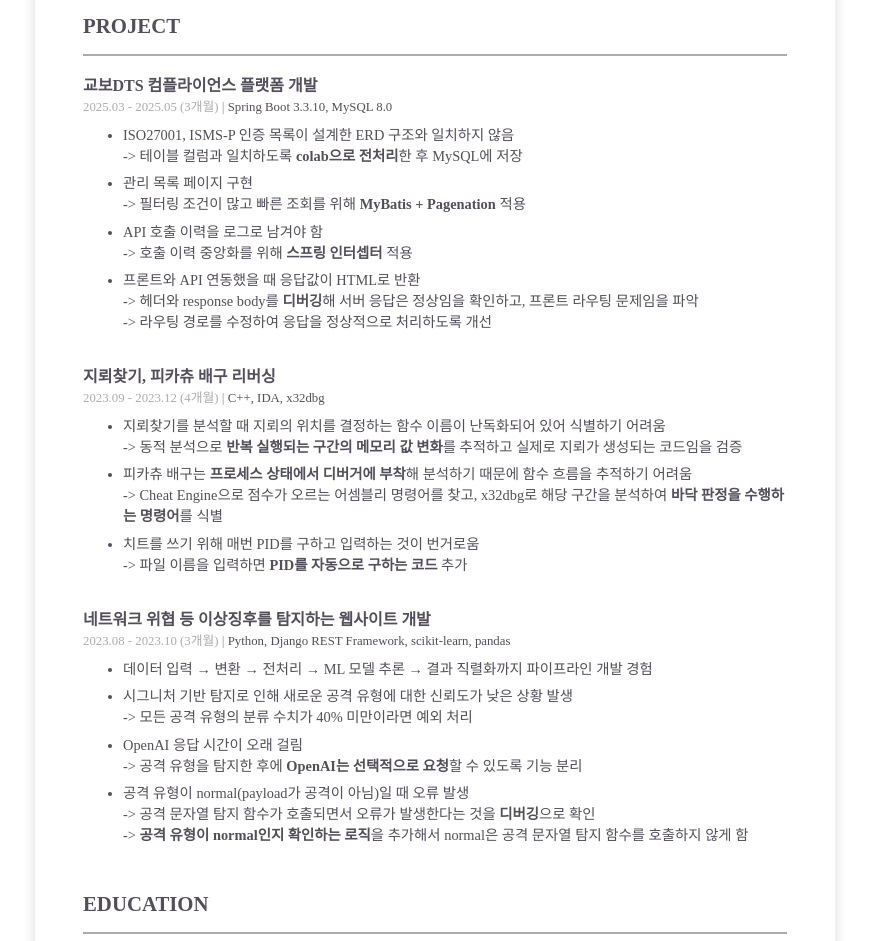
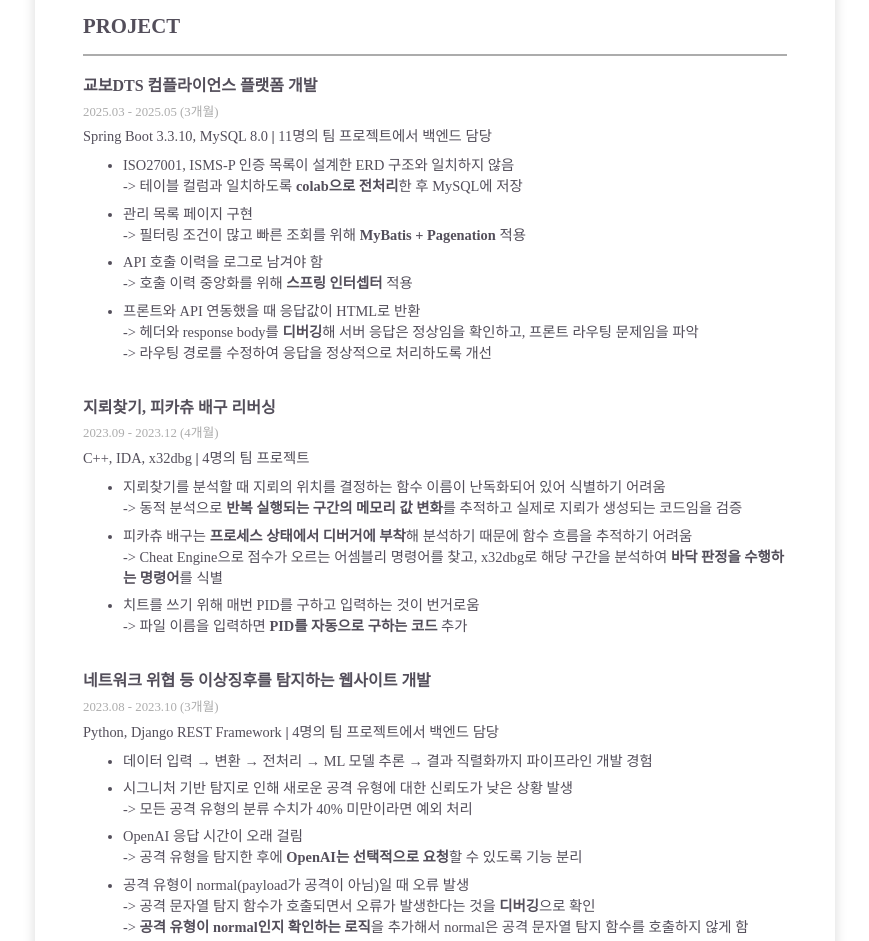
Before and after one commit to yeon025/portfolio.github.io, a plain HTML site: page index.html in a window 1280 px wide. Shown: the part 320-1261 px from the top of the page, without its empty margins (205-1074 px from the left). Drawn offline with Linux system fonts and the light colour scheme.

Commit message:
feat: add team size and my role to project

```diff
--- a/index.html
+++ b/index.html
@@ -43,9 +43,9 @@
             <div class="section-header"><b>PROJECT</b></div>
 
             <div class="project-text">
-                <b>교보DTS 컴플라이언스 플랫폼 개발</b><br>
-                <span class="section-period">2025.03 - 2025.05 (3개월) <b> | </b></span>
-                <span class="skill">Spring Boot 3.3.10, MySQL 8.0</span>
+                <b>교보DTS 컴플라이언스 플랫폼 개발</b>
+                <p class="project-period">2025.03 - 2025.05 (3개월)</p>
+                <p class="skill">Spring Boot 3.3.10, MySQL 8.0 <b>|</b> 11명의 팀 프로젝트에서 백엔드 담당</p>
                 <ul>
                     <li>ISO27001, ISMS-P 인증 목록이 설계한 ERD 구조와 일치하지 않음<br>->
                         테이블 컬럼과 일치하도록 <b>colab으로 전처리</b>한 후 MySQL에 저장</li>
@@ -60,9 +60,9 @@
             </div>
 
             <div class="project-text">
-                <b>지뢰찾기, 피카츄 배구 리버싱</b><br>
-                <span class="section-period">2023.09 - 2023.12 (4개월) <b> | </b></span>
-                <span class="skill">C++, IDA, x32dbg</span>
+                <b>지뢰찾기, 피카츄 배구 리버싱</b>
+                <p class="project-period">2023.09 - 2023.12 (4개월)</p>
+                <p class="skill">C++, IDA, x32dbg <b>|</b> 4명의 팀 프로젝트</p>
                 <ul>
                     <li>지뢰찾기를 분석할 때 지뢰의 위치를 결정하는 함수 이름이 난독화되어 있어 식별하기 어려움<br>->
                         동적 분석으로 <b>반복 실행되는 구간의 메모리 값 변화</b>를 추적하고
@@ -76,9 +76,9 @@
             </div>
 
             <div class="project-text">
-                <b>네트워크 위협 등 이상징후를 탐지하는 웹사이트 개발</b><br>
-                <span class="section-period">2023.08 - 2023.10 (3개월) <b> | </b></span>
-                <span class="skill">Python, Django REST Framework, scikit-learn, pandas</span>
+                <b>네트워크 위협 등 이상징후를 탐지하는 웹사이트 개발</b>
+                <p class="project-period">2023.08 - 2023.10 (3개월)</p>
+                <p class="skill">Python, Django REST Framework <b>|</b> 4명의 팀 프로젝트에서 백엔드 담당</p>
                 <ul>
                     <li>데이터 입력 → 변환 → 전처리 → ML 모델 추론 → 결과 직렬화까지 파이프라인 개발 경험</li>
                     <li>시그니처 기반 탐지로 인해 새로운 공격 유형에 대한 신뢰도가 낮은 상황 발생<br>->
--- a/style.css
+++ b/style.css
@@ -63,17 +63,17 @@ section {
     font-size: 0.9rem;
 }
 
-.section-period {
+.project-period {
     color: #acacac;
     font-size: 0.8rem;
     margin-top: 0.3rem;
-    margin-bottom: 0.5rem;
+    margin-bottom: 0.3rem;
 }
 
 .skill {
     color: #2d2736d1;
-    font-size: 0.8rem;
-    margin-top: 0.3rem;
+    font-size: 0.9rem;
+    margin-top: 0rem;
     margin-bottom: 0.5rem;
 }
 
```
